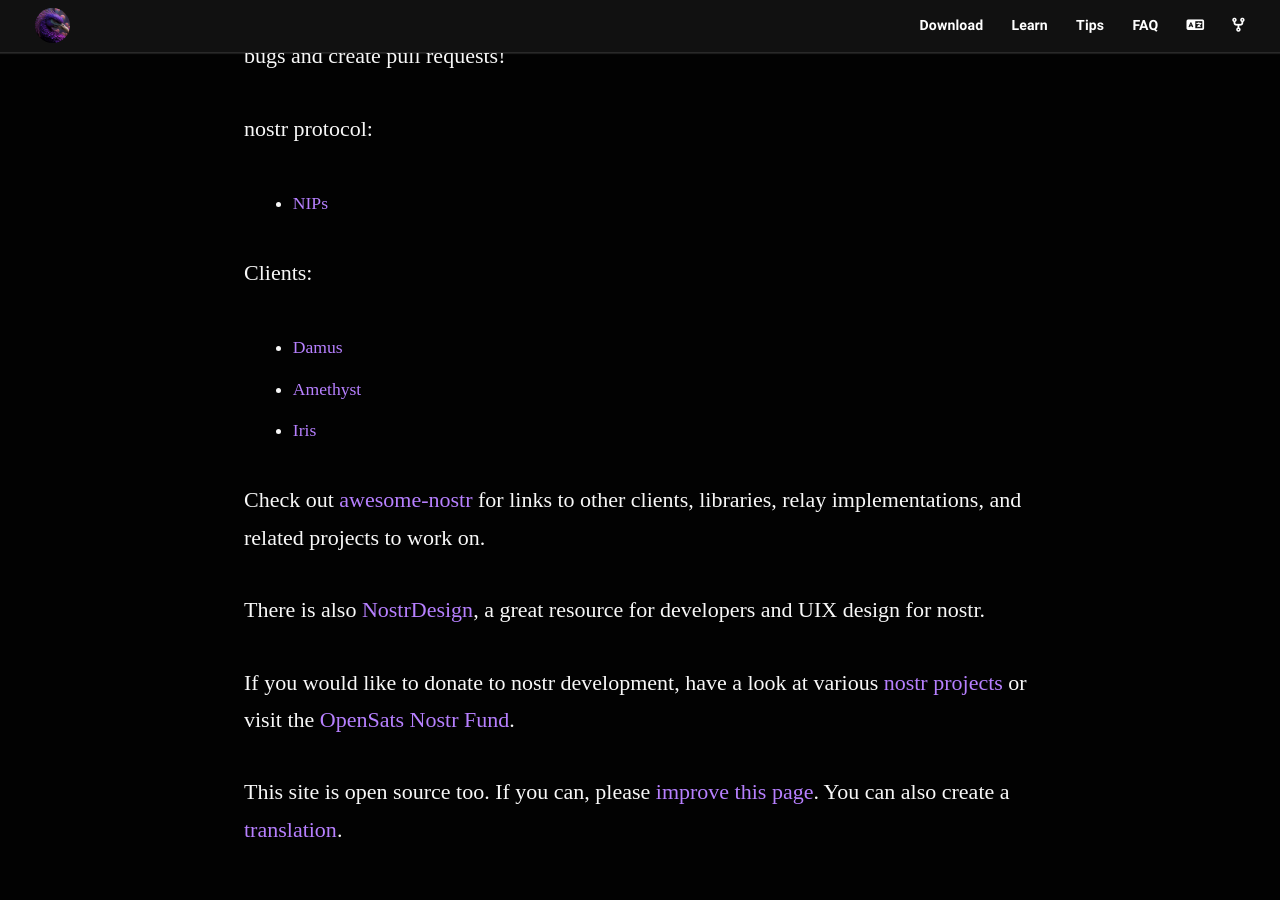
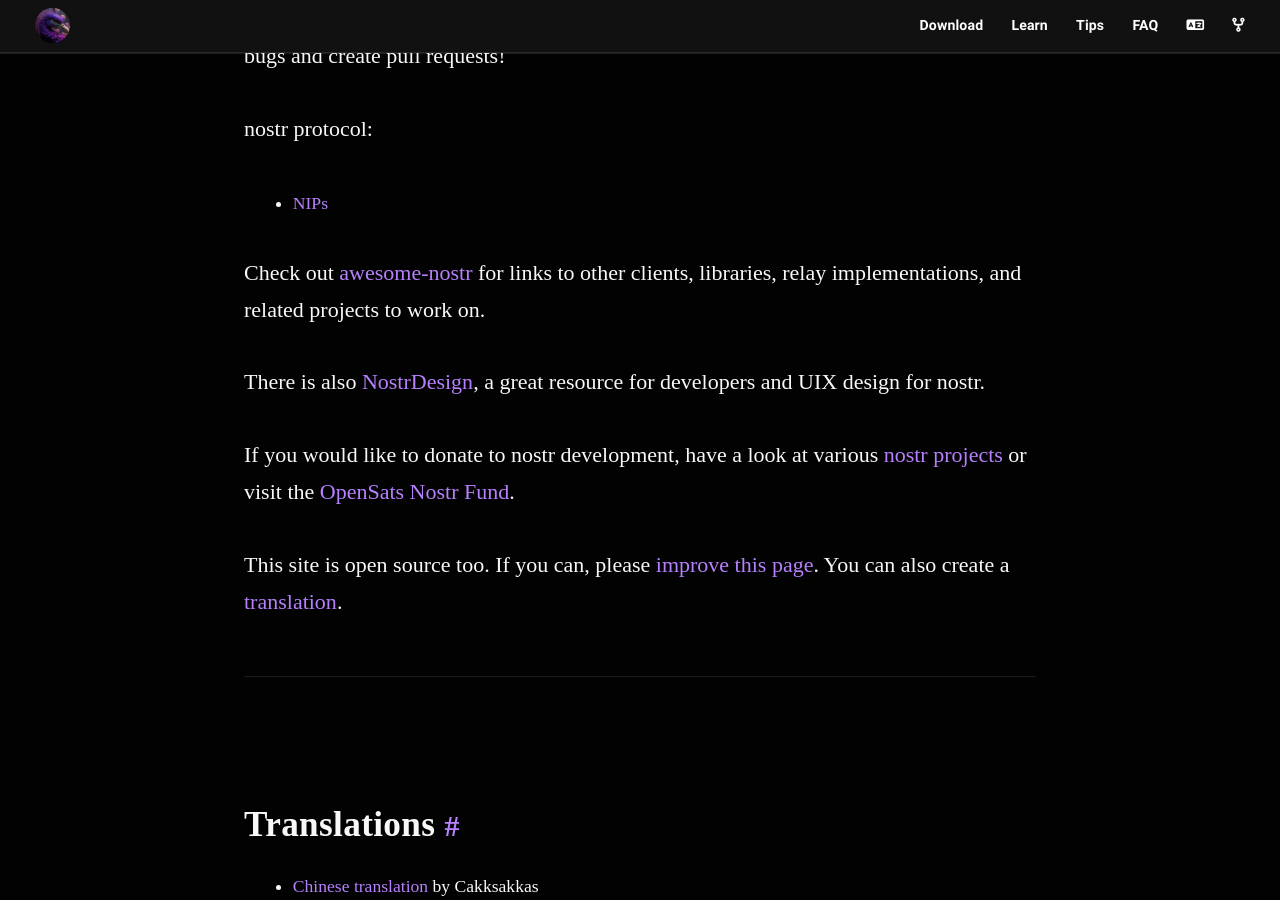
Before and after one commit to nostr-resources/nostr-resources.github.io, a Jekyll site: the page built from index.md, in a window 1280 px wide and 900 px high, scrolled down 20419 px. Built offline with Jekyll 4.4.1, drawn with Linux system fonts in a browser that asks for light colours; some web fonts are replaced.

Commit message:
refactor: remove clients list from Get Involved section

```diff
--- a/index.md
+++ b/index.md
@@ -556,12 +556,6 @@ nostr protocol:
 
 - [NIPs](https://github.com/nostr-protocol/nips)
 
-Clients:
-
-- [Damus](https://github.com/damus-io/damus)
-- [Amethyst](https://github.com/vitorpamplona/amethyst)
-- [Iris](https://github.com/irislib/iris-messenger)
-
 Check out [awesome-nostr](https://github.com/aljazceru/awesome-nostr) for links to other clients, libraries, relay implementations, and related projects to work on.
 
 There is also [NostrDesign](https://nostrdesign.org/), a great resource for developers and UIX design for nostr.
```
